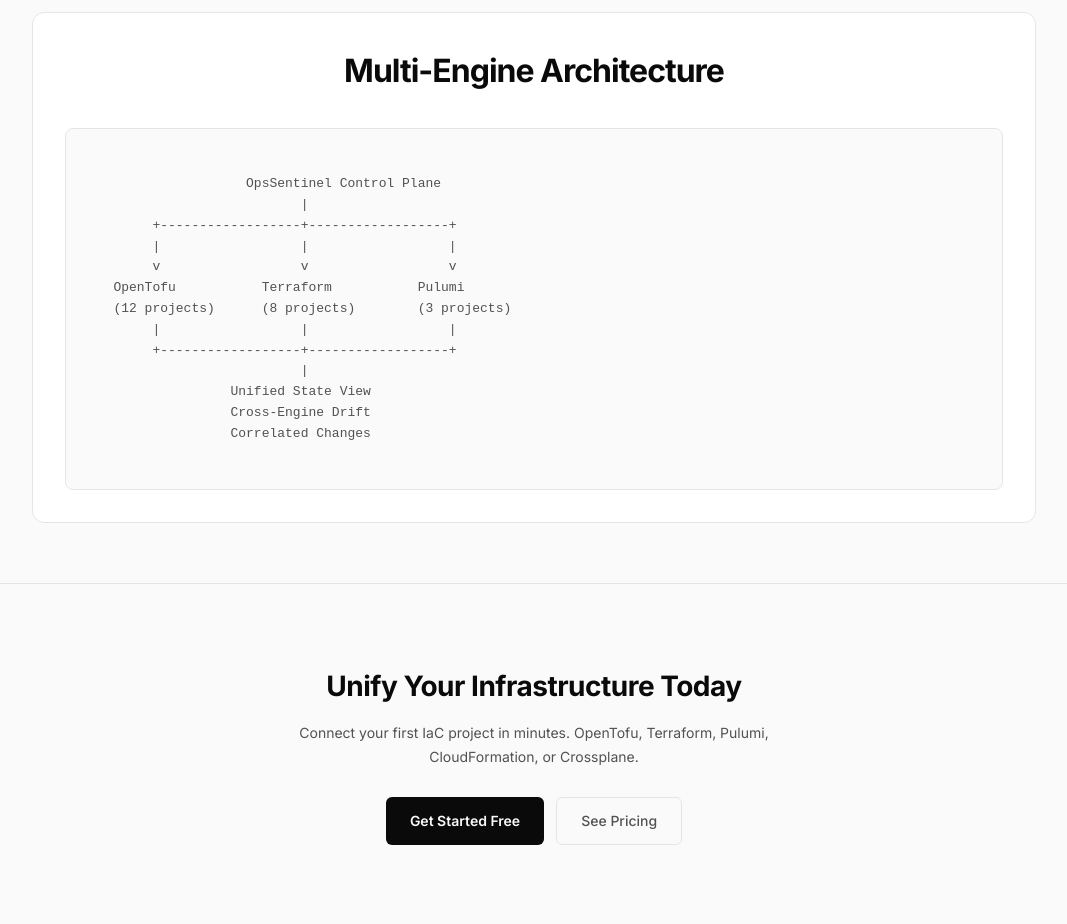
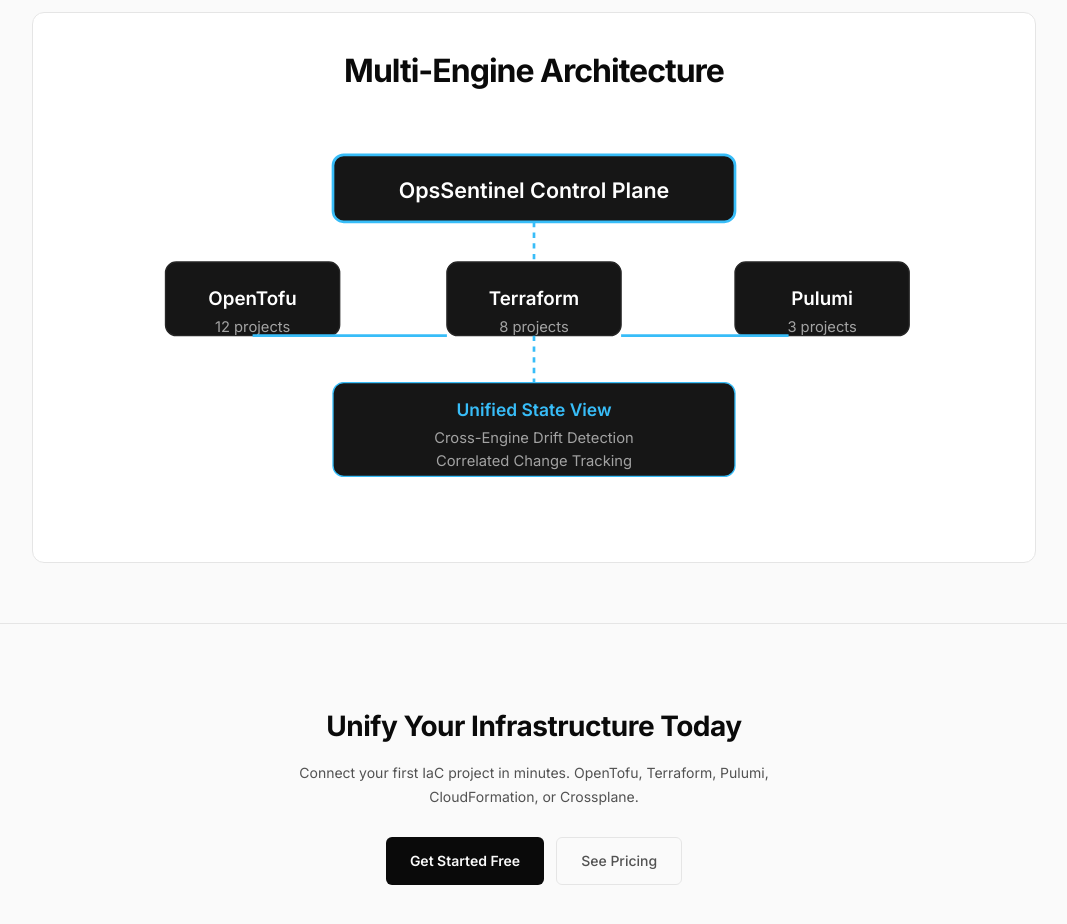
Before and after one commit to hacrex/OpsSentinel, a React (Vite) app in the folder website/: page /infrastructure in a window 1280 px wide. Shown: the part 2080-3004 px from the top of the page, without its empty margins (106-1173 px from the left). Built offline with nearby package versions, Linux system fonts and the light colour scheme; no server answers.

Commit message:
replace ASCII art diagrams with SVG diagrams for better readability

```diff
--- a/website/src/pages/Home.jsx
+++ b/website/src/pages/Home.jsx
@@ -223,30 +223,49 @@
         <div className="container">
           <div className="architecture-diagram">
             <h2 className="section-title" style={{ textAlign: 'center', marginBottom: '32px' }}>How It Works</h2>
-            <pre className="architecture-pre">{`
-                         OPSSENTINEL
-                      Control Plane
-                           |
-          +----------------+----------------+
-          |                |                |
-          v                v                v
-     PROVISION         CONFIGURE         DEPLOY
-     OpenTofu           Ansible          CI/CD
-     Terraform          Chef          GitHub Actions
-     Pulumi             Puppet         GitLab CI
-          |                |                |
-          +----------------+----------------+
-                           |
-                      INTELLIGENCE
-                    AI Analysis
-                   Failure Intel
-                  Drift Detection
-                           |
-                      RECOVER
-                   Incidents
-                   Remediation
-                    Rollbacks
-            `}</pre>
+            <div className="architecture-svg">
+              <svg viewBox="0 0 800 500" xmlns="http://www.w3.org/2000/svg">
+                <rect x="300" y="20" width="200" height="50" rx="8" fill="#161616" stroke="#38bdf8" strokeWidth="2"/>
+                <text x="400" y="52" text-anchor="middle" fill="#ffffff" fontSize="18" fontWeight="600">OPSSENTINEL</text>
+                <text x="400" y="70" text-anchor="middle" fill="#a3a3a3" fontSize="12">Control Plane</text>
+
+                <line x1="400" y1="70" x2="400" y2="110" stroke="#38bdf8" strokeWidth="2" strokeDasharray="4,4"/>
+
+                <rect x="100" y="110" width="160" height="50" rx="8" fill="#161616" stroke="#262626"/>
+                <text x="180" y="140" text-anchor="middle" fill="#ffffff" fontSize="14" fontWeight="500">Provision</text>
+                <text x="180" y="156" text-anchor="middle" fill="#a3a3a3" fontSize="11">OpenTofu</text>
+                <text x="180" y="170" text-anchor="middle" fill="#a3a3a3" fontSize="10">Terraform</text>
+                <text x="180" y="184" text-anchor="middle" fill="#a3a3a3" fontSize="10">Pulumi</text>
+
+                <rect x="320" y="110" width="160" height="50" rx="8" fill="#161616" stroke="#262626"/>
+                <text x="400" y="140" text-anchor="middle" fill="#ffffff" fontSize="14" fontWeight="500">Configure</text>
+                <text x="400" y="156" text-anchor="middle" fill="#a3a3a3" fontSize="11">Ansible</text>
+                <text x="400" y="170" text-anchor="middle" fill="#a3a3a3" fontSize="10">Chef</text>
+                <text x="400" y="184" text-anchor="middle" fill="#a3a3a3" fontSize="10">Puppet</text>
+
+                <rect x="540" y="110" width="160" height="50" rx="8" fill="#161616" stroke="#262626"/>
+                <text x="620" y="140" text-anchor="middle" fill="#ffffff" fontSize="14" fontWeight="500">Deploy</text>
+                <text x="620" y="156" text-anchor="middle" fill="#a3a3a3" fontSize="11">GitHub Actions</text>
+                <text x="620" y="170" text-anchor="middle" fill="#a3a3a3" fontSize="10">GitLab CI</text>
+
+                <line x1="180" y1="160" x2="320" y2="160" stroke="#38bdf8" strokeWidth="2"/>
+                <text x="250" y="155" text-anchor="middle" fill="#38bdf8" fontSize="10">converge</text>
+
+                <line x1="460" y1="160" x2="540" y2="160" stroke="#38bdf8" strokeWidth="2"/>
+                <text x="500" y="155" text-anchor="middle" fill="#38bdf8" fontSize="10">connect</text>
+
+                <rect x="200" y="190" width="400" height="70" rx="8" fill="#161616" stroke="#38bdf8" strokeWidth="1"/>
+                <text x="400" y="215" text-anchor="middle" fill="#38bdf8" fontSize="14" fontWeight="600">INTELLIGENCE</text>
+                <text x="400" y="235" text-anchor="middle" fill="#a3a3a3" fontSize="11">AI Analysis | Failure Intel | Drift Detection</text>
+                <text x="400" y="250" text-anchor="middle" fill="#a3a3a3" fontSize="11">Root Cause | Correlation | Recommendations</text>
+
+                <line x1="400" y1="260" x2="400" y2="280" stroke="#38bdf8" strokeWidth="2" strokeDasharray="4,4"/>
+
+                <rect x="300" y="280" width="200" height="50" rx="8" fill="#161616" stroke="#262626"/>
+                <text x="400" y="310" text-anchor="middle" fill="#ffffff" fontSize="14" fontWeight="500">Recover</text>
+                <text x="400" y="328" text-anchor="middle" fill="#a3a3a3" fontSize="10">Incidents | Remediation | Rollbacks</text>
+              </svg>
+            </div>
           </div>
         </div>
       </section>
--- a/website/src/pages/Infrastructure.jsx
+++ b/website/src/pages/Infrastructure.jsx
@@ -144,21 +144,36 @@
         <div className="container">
           <div className="architecture-diagram">
             <h2 className="section-title" style={{ textAlign: 'center', marginBottom: '32px' }}>Multi-Engine Architecture</h2>
-            <pre className="architecture-pre">{`
-                    OpsSentinel Control Plane
-                           |
-        +------------------+------------------+
-        |                  |                  |
-        v                  v                  v
-   OpenTofu           Terraform           Pulumi
-   (12 projects)      (8 projects)        (3 projects)
-        |                  |                  |
-        +------------------+------------------+
-                           |
-                  Unified State View
-                  Cross-Engine Drift
-                  Correlated Changes
-            `}</pre>
+            <div className="architecture-svg">
+              <svg viewBox="0 0 700 300" xmlns="http://www.w3.org/2000/svg">
+                <rect x="200" y="20" width="300" height="50" rx="8" fill="#161616" stroke="#38bdf8" strokeWidth="2"/>
+                <text x="350" y="52" text-anchor="middle" fill="#ffffff" fontSize="16" fontWeight="600">OpsSentinel Control Plane</text>
+
+                <line x1="350" y1="70" x2="350" y2="100" stroke="#38bdf8" strokeWidth="2" strokeDasharray="4,4"/>
+
+                <rect x="75" y="100" width="130" height="55" rx="8" fill="#161616" stroke="#262626"/>
+                <text x="140" y="132" text-anchor="middle" fill="#ffffff" fontSize="14" fontWeight="600">OpenTofu</text>
+                <text x="140" y="152" text-anchor="middle" fill="#a3a3a3" fontSize="11">12 projects</text>
+
+                <rect x="285" y="100" width="130" height="55" rx="8" fill="#161616" stroke="#262626"/>
+                <text x="350" y="132" text-anchor="middle" fill="#ffffff" fontSize="14" fontWeight="600">Terraform</text>
+                <text x="350" y="152" text-anchor="middle" fill="#a3a3a3" fontSize="11">8 projects</text>
+
+                <rect x="500" y="100" width="130" height="55" rx="8" fill="#161616" stroke="#262626"/>
+                <text x="565" y="132" text-anchor="middle" fill="#ffffff" fontSize="14" fontWeight="600">Pulumi</text>
+                <text x="565" y="152" text-anchor="middle" fill="#a3a3a3" fontSize="11">3 projects</text>
+
+                <line x1="140" y1="155" x2="285" y2="155" stroke="#38bdf8" strokeWidth="2"/>
+                <line x1="415" y1="155" x2="540" y2="155" stroke="#38bdf8" strokeWidth="2"/>
+
+                <line x1="350" y1="155" x2="350" y2="190" stroke="#38bdf8" strokeWidth="2" strokeDasharray="4,4"/>
+
+                <rect x="200" y="190" width="300" height="70" rx="8" fill="#161616" stroke="#38bdf8" strokeWidth="1"/>
+                <text x="350" y="215" text-anchor="middle" fill="#38bdf8" fontSize="13" fontWeight="600">Unified State View</text>
+                <text x="350" y="235" text-anchor="middle" fill="#a3a3a3" fontSize="11">Cross-Engine Drift Detection</text>
+                <text x="350" y="252" text-anchor="middle" fill="#a3a3a3" fontSize="11">Correlated Change Tracking</text>
+              </svg>
+            </div>
           </div>
         </div>
       </section>
--- a/website/src/styles.css
+++ b/website/src/styles.css
@@ -1592,6 +1592,17 @@
   overflow-x: auto;
 }
 
+.architecture-svg {
+  display: flex;
+  justify-content: center;
+}
+
+.architecture-svg svg {
+  max-width: 100%;
+  height: auto;
+  display: block;
+}
+
 .architecture-pre {
   font-family: 'JetBrains Mono', 'Fira Code', monospace;
   font-size: 13px;
```
